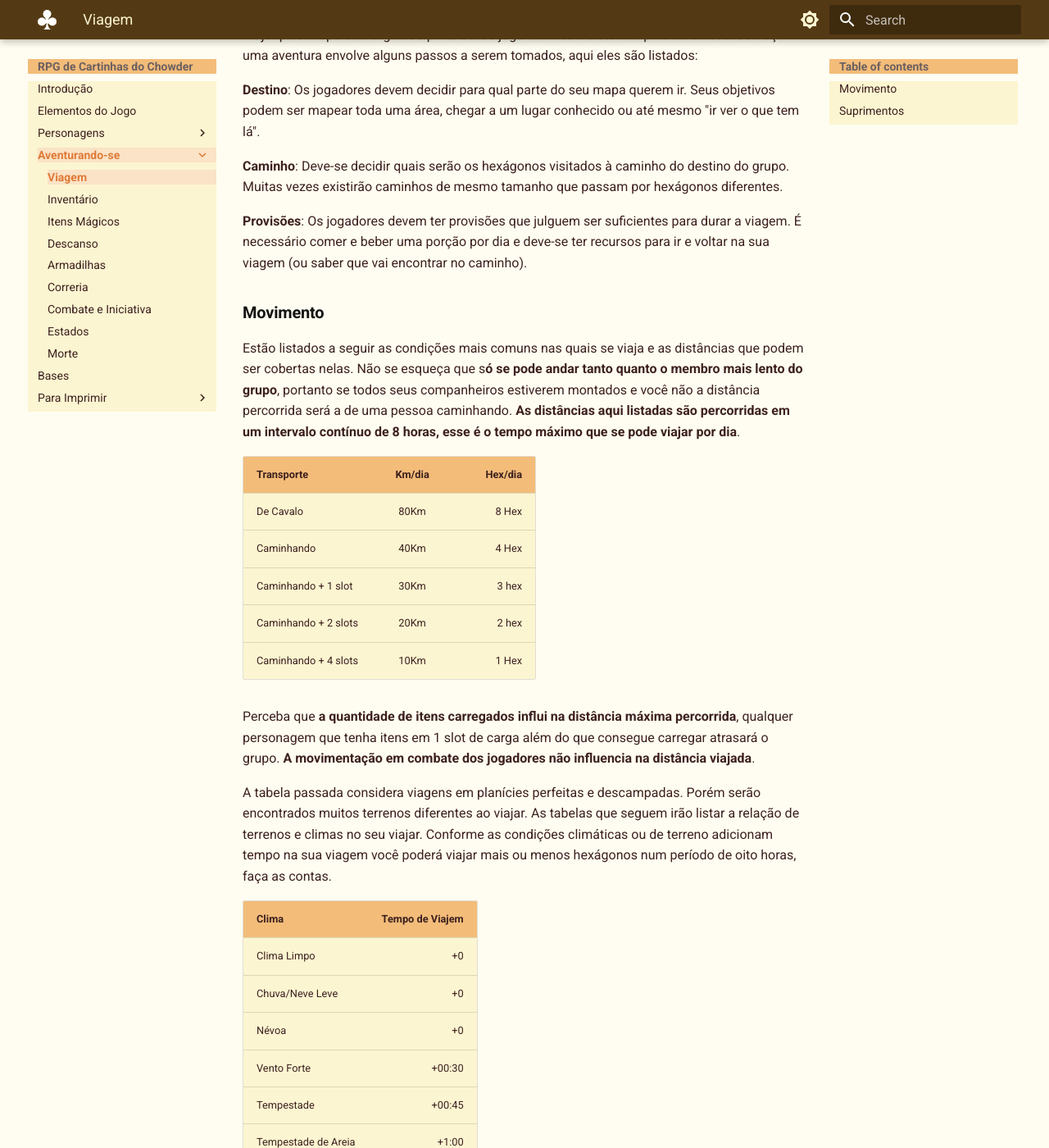
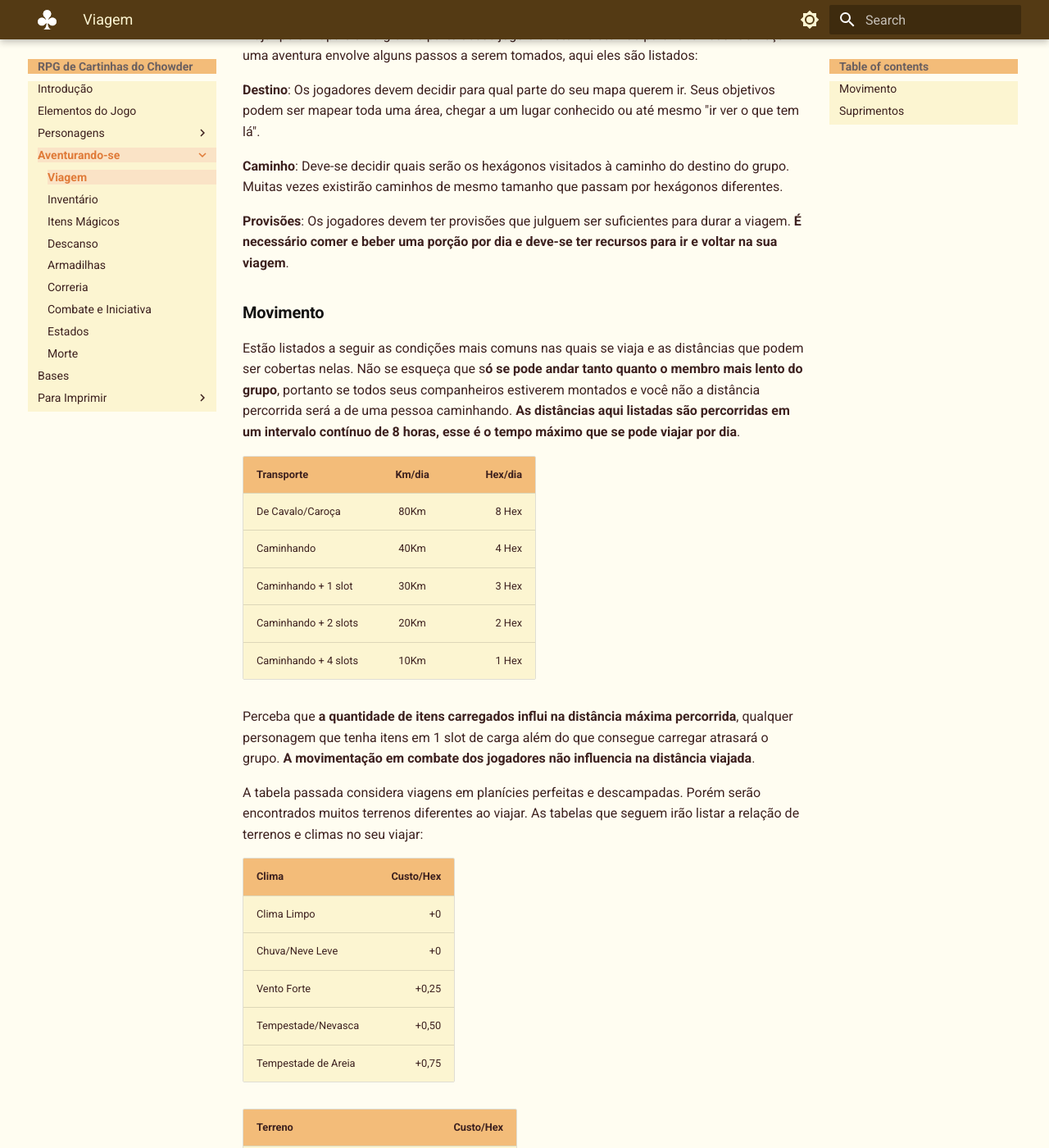
Before and after one commit to JPChowder/ChowRPG, an MkDocs documentation site: the page built from docs/viagem.md, in a window 1280 px wide and 1400 px high, scrolled down 190 px. Shown: the whole window at 82% size. Built offline with MkDocs 1.6.1 and Material for MkDocs 9.7.7, drawn with Linux system fonts in a browser that asks for light colours; some of the changed text lies outside the part shown.

Commit message:
feat(distancias-de-viagem): calculo de distancia feita sobre base discreta

```diff
--- a/docs/viagem.md
+++ b/docs/viagem.md
@@ -6,7 +6,7 @@
 
 **Caminho**: Deve-se decidir quais serão os hexágonos visitados à caminho do destino do grupo. Muitas vezes existirão caminhos de mesmo tamanho que passam por hexágonos diferentes.
 
-**Provisões**: Os jogadores devem ter provisões que julguem ser suficientes para durar a viagem. É necessário comer e beber uma porção por dia e deve-se ter recursos para ir e voltar na sua viagem (ou saber que vai encontrar no caminho).
+**Provisões**: Os jogadores devem ter provisões que julguem ser suficientes para durar a viagem. **É necessário comer e beber uma porção por dia e deve-se ter recursos para ir e voltar na sua viagem**.
 
 ### Movimento
 
@@ -15,34 +15,31 @@
 
 | Transporte           | Km/dia | Hex/dia |
 | :------------------- | :----: | ------: |
-| De Cavalo            | 80Km   | 8 Hex   |
+| De Cavalo/Caroça     | 80Km   | 8 Hex   |
 | Caminhando           | 40Km   | 4 Hex   |
-| Caminhando + 1 slot  | 30Km   | 3 hex   |
-| Caminhando + 2 slots | 20Km   | 2 hex   |
+| Caminhando + 1 slot  | 30Km   | 3 Hex   |
+| Caminhando + 2 slots | 20Km   | 2 Hex   |
 | Caminhando + 4 slots | 10Km   | 1 Hex   |
 
 Perceba que **a quantidade de itens carregados influi na distância máxima percorrida**, qualquer personagem que tenha itens em 1 slot de carga além do que consegue carregar atrasará o grupo. **A movimentação em combate dos jogadores não influencia na distância viajada**.
 
-A tabela passada considera viagens em planícies perfeitas e descampadas. Porém serão encontrados muitos terrenos diferentes ao viajar. As tabelas que seguem irão listar a relação de terrenos e climas no seu viajar. Conforme as condições climáticas ou de terreno adicionam tempo na sua viagem você poderá viajar mais ou menos hexágonos num período de oito horas, faça as contas.
+A tabela passada considera viagens em planícies perfeitas e descampadas. Porém serão encontrados muitos terrenos diferentes ao viajar. As tabelas que seguem irão listar a relação de terrenos e climas no seu viajar:
 
 
-| Clima               | Tempo de Viajem |
-| :------------------ | --------------: |
-| Clima Limpo         | +0              |
-| Chuva/Neve Leve     | +0              |
-| Névoa               | +0              |
-| Vento Forte         | +00:30          |
-| Tempestade          | +00:45          |
-| Tempestade de Areia | +1:00           |
-| Nevasca             | +1:30           |
+| Clima               | Custo/Hex |
+| :------------------ | --------: |
+| Clima Limpo         | +0        |
+| Chuva/Neve Leve     | +0        |
+| Vento Forte         | +0,25     |
+| Tempestade/Nevasca  | +0,50     |
+| Tempestade de Areia | +0,75     |
 
-| Terreno                         | Tempo de Viagem |
-| :------------------------------ | --------------: |
-| Estrada/Trilha                  | -00:30          |
-| Descampado Sem Trilha           | +0              |
-| Deserto/Colinas/Floresta/Neve   | +00:30          |
-| Floresta Densa/Pântano/Montanha | +00:45          |
-| Neve/Água no Joelho             | +01:00          |
+| Terreno                         | Custo/Hex |
+| :------------------------------ | --------: |
+| Descampado sem trilha           | -0        |
+| Estrada/Trilha                  | -0,25     |
+| Deserto/Colinas/Floresta/Neve   | +0,25     |
+| Floresta Densa/Pântano/Montanha | +0,50     |
 
 ### Suprimentos
 
```
